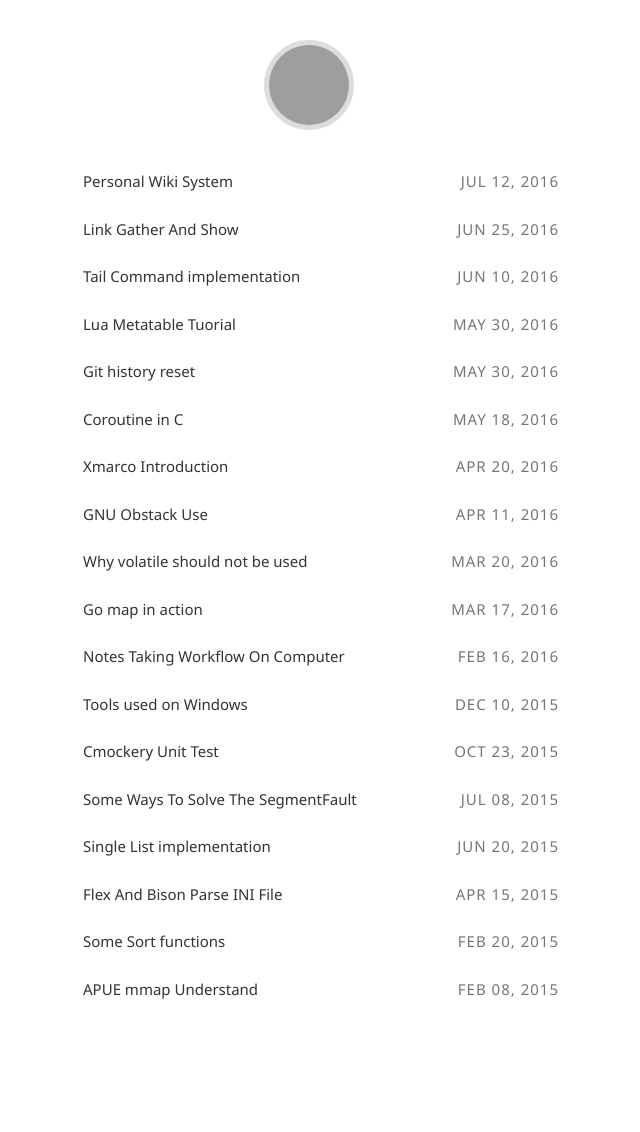
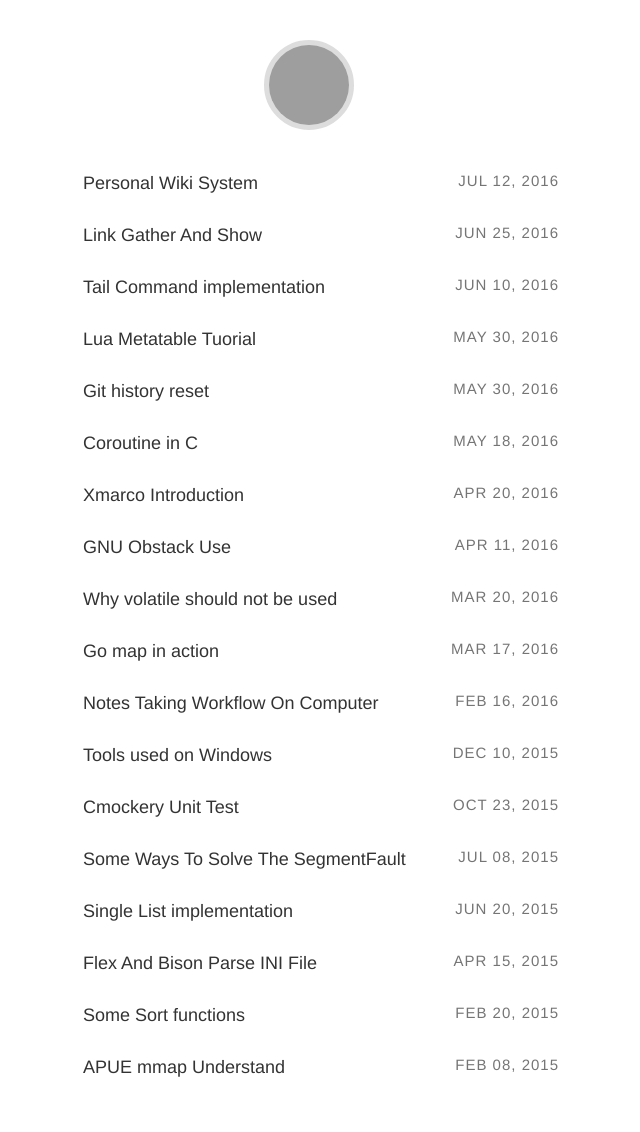
Before and after one commit to JesseEisen/JesseEisen.github.io, a Jekyll site: the page built from index.html, in a window 1280 px wide. Shown: the whole page, without its empty margins (331-971 px from the left). Built offline with Jekyll 4.4.1, drawn with Linux system fonts in a browser that asks for light colours; some web fonts are replaced; before the commit the page ends 1051 px from its top, so only the background shows below that; grey boxes are pictures that could not be loaded.

Commit message:
fix index page

```diff
--- a/_sass/main.scss
+++ b/_sass/main.scss
@@ -213,6 +213,7 @@ ol {
     border-radius: 5px;
   }
 }
+
 sup {
   vertical-align: top;
   position: relative;
@@ -336,6 +337,8 @@ section {
     li {
       margin: 25px 0;
 	  margin-bottom:0.5em;
+      font-family: Helvetica, Tahoma, Arial, STXihei, "华文细黑", "Microsoft YaHei", "微软雅黑", SimSun, "宋体", Heiti, "黑体", sans-serif;
+	  font-size: 18px;
       .title {
         max-width: 100%;
         overflow: hidden !important;
@@ -352,6 +355,7 @@ section {
       .post-date {
         float: right;
         margin: 0 0 0 20px;
+		font-size:15px;
       }
       span {
         display: inline-block;
--- a/index.html
+++ b/index.html
@@ -7,7 +7,7 @@ layout: default
 
 		{% for post in site.posts %}
 
-		<li>
+		<li class="IndexPage">
 			<div class="post-date">
 				<span>{{ post.date | date: "%b %d, %Y" }}</span>
 			</div>
```
